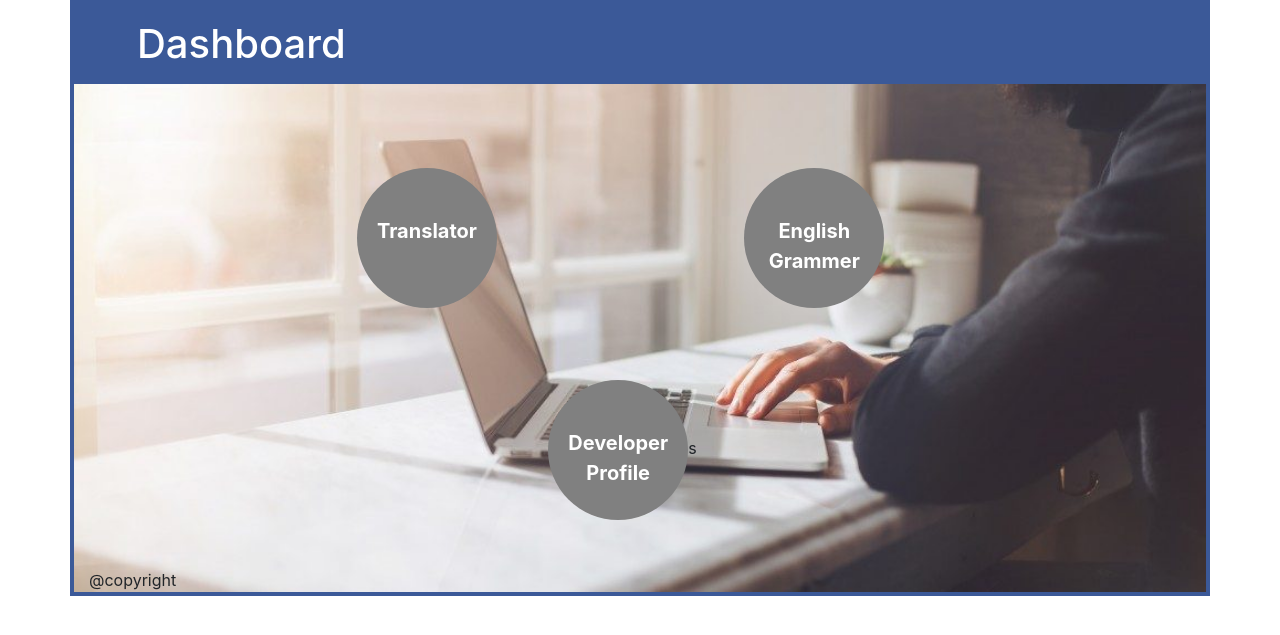
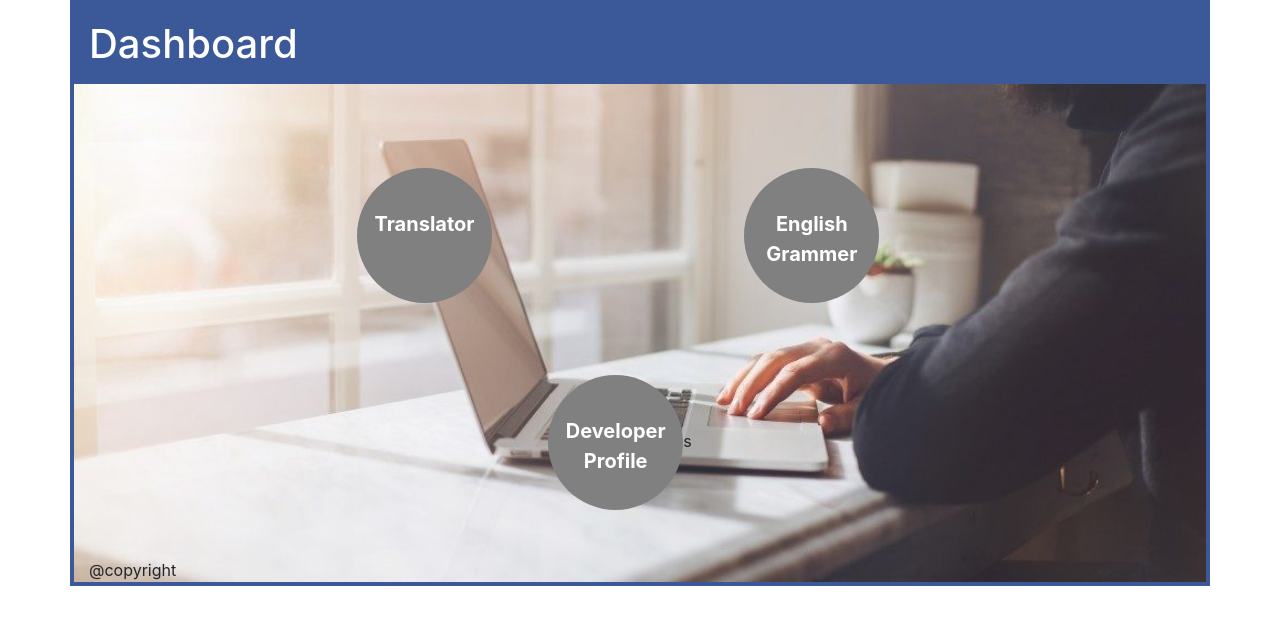
Before and after one commit to Shani0045/translator-2, a Flask app: page / in a window 1280 px wide. Shown: the top 635 px of the page. Run offline with Flask 2, Linux system fonts and the light colour scheme; some libraries are stand-ins or nearby versions.

Commit message:
Update main.html

```diff
--- a/templates/main.html
+++ b/templates/main.html
@@ -1,7 +1,7 @@
 <!DOCTYPE html>
 <html>
 <head>
-	<title>Welcome to Gtrans</title>
+	<title>Welcome to dashboard</title>
 	<meta charset="utf-8">
 	<meta name="viewport" content="width=device-width, initial-scale=1.0">
 	<link rel="stylesheet" type="text/css" href="{{url_for('static',filename='styles/bootstrap.css')}}">
@@ -10,7 +10,7 @@
 		.row-1{background-color:#3b5998;color:white;}
 		.mrq{border:3px solid black;}
 		h1{font-size: 40px;}
-		.btn{border-radius: 180px;width: 140px;height:140px;padding-top:47px;font-weight: bold;background-color:gray;color:white;}
+		.btn{border-radius: 180px;width: 135px;height:135px;padding-top:40px;font-weight: bold;background-color:gray;color:white;}
 
 		/* h3{color: white;} */
 	</style>
@@ -19,7 +19,7 @@
 
 	<div class="container">
 		<div class="row row-1 ">
-			<div class="col mt-3  ml-5 mb-2">
+			<div class="col mt-3 mb-2">
 				<h1>Dashboard</h1>
 
 			</div>
```
